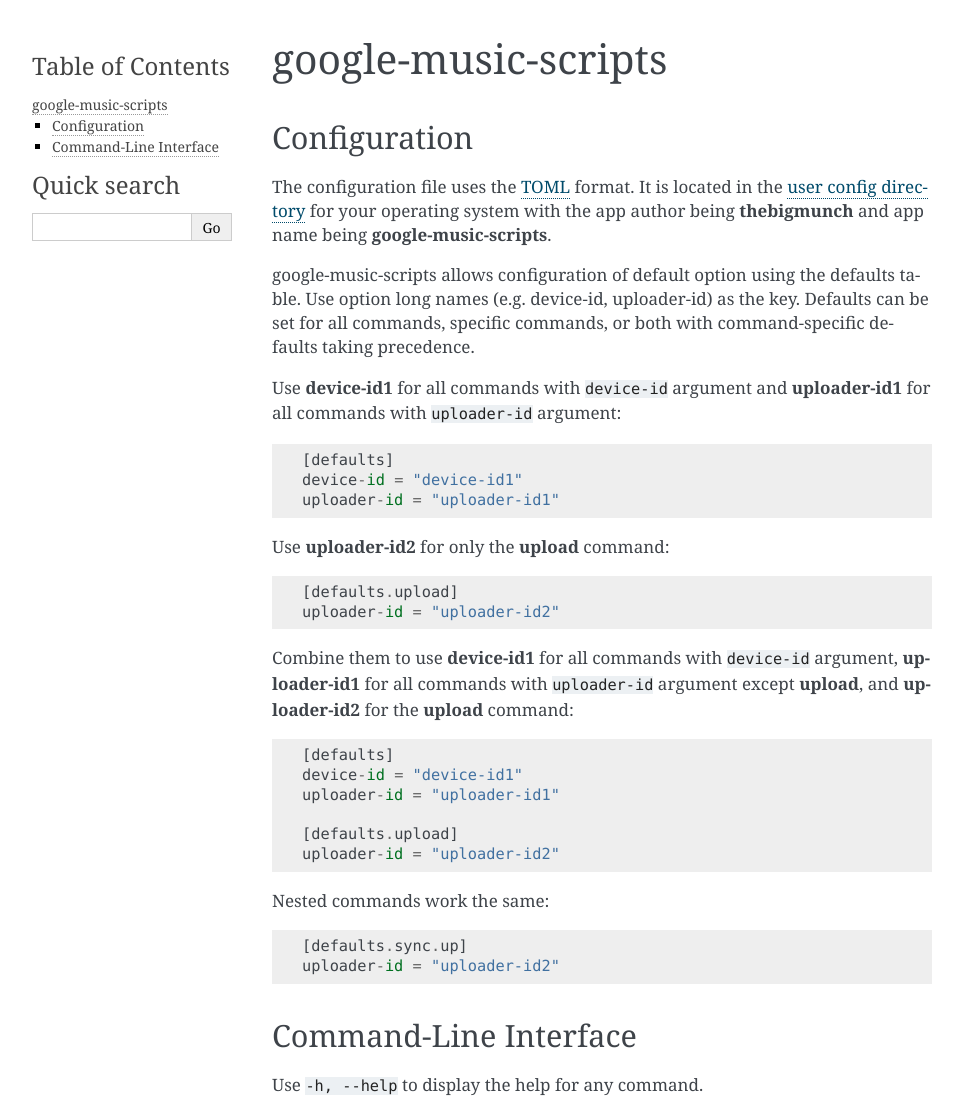
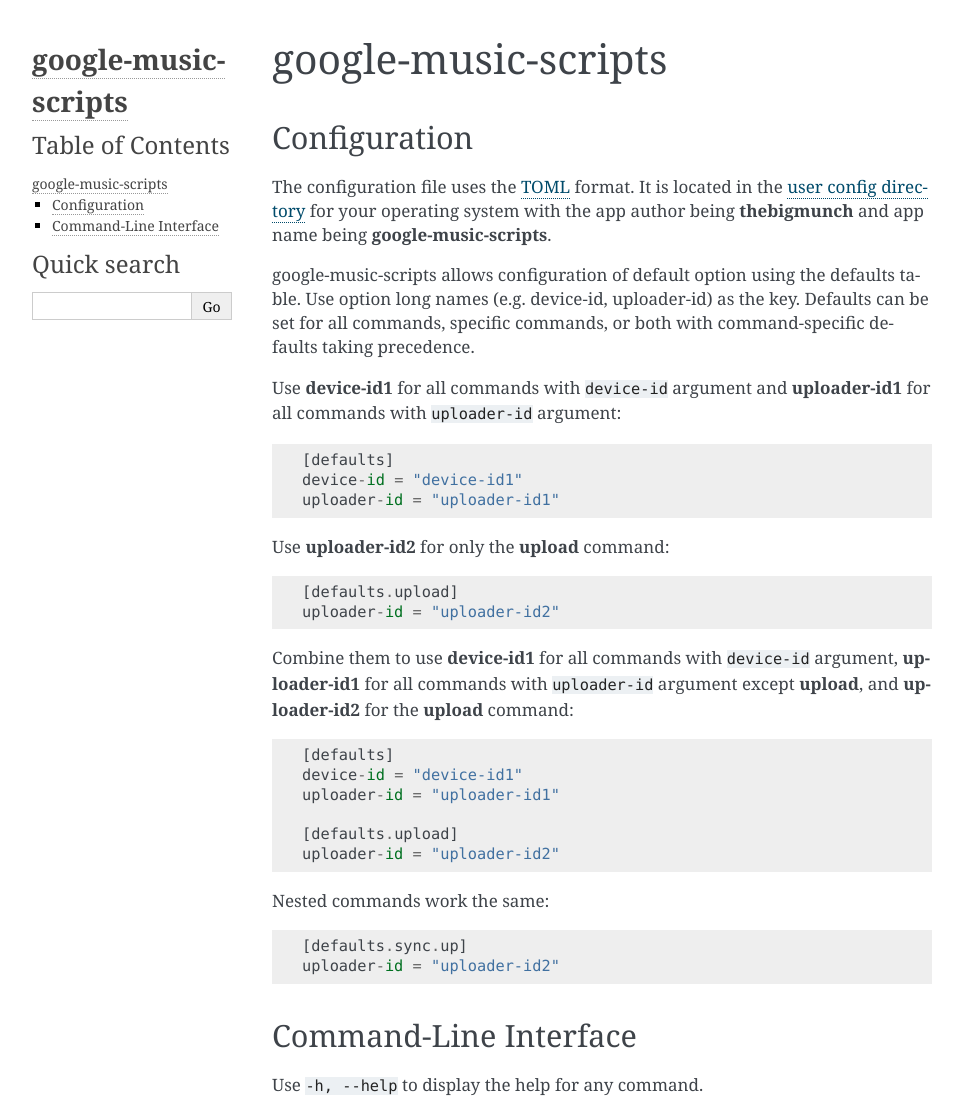
Before and after one commit to thebigmunch/google-music-scripts, a Sphinx documentation site: the page built from docs/index.rst, in a window 1280 px wide, cut to the strip 0-1112 px from the top of the page. Shown: the whole strip, without its empty margins (148-1111 px from the left). Built offline with Sphinx 7.4.7, drawn with Linux system fonts in a browser that asks for light colours; some of the changed lines change nothing that is shown.

Commit message:
Add sidebar config for docs

```diff
--- a/docs/conf.py
+++ b/docs/conf.py
@@ -97,3 +97,13 @@
 
 # If true, "Created using Sphinx" is shown in the HTML footer. Default is True.
 html_show_sphinx = False
+
+html_sidebars = {
+	'**': [
+		'about.html',
+		'localtoc.html',
+		'relations.html',
+		'searchbox.html',
+		'donate.html',
+	]
+}
```
